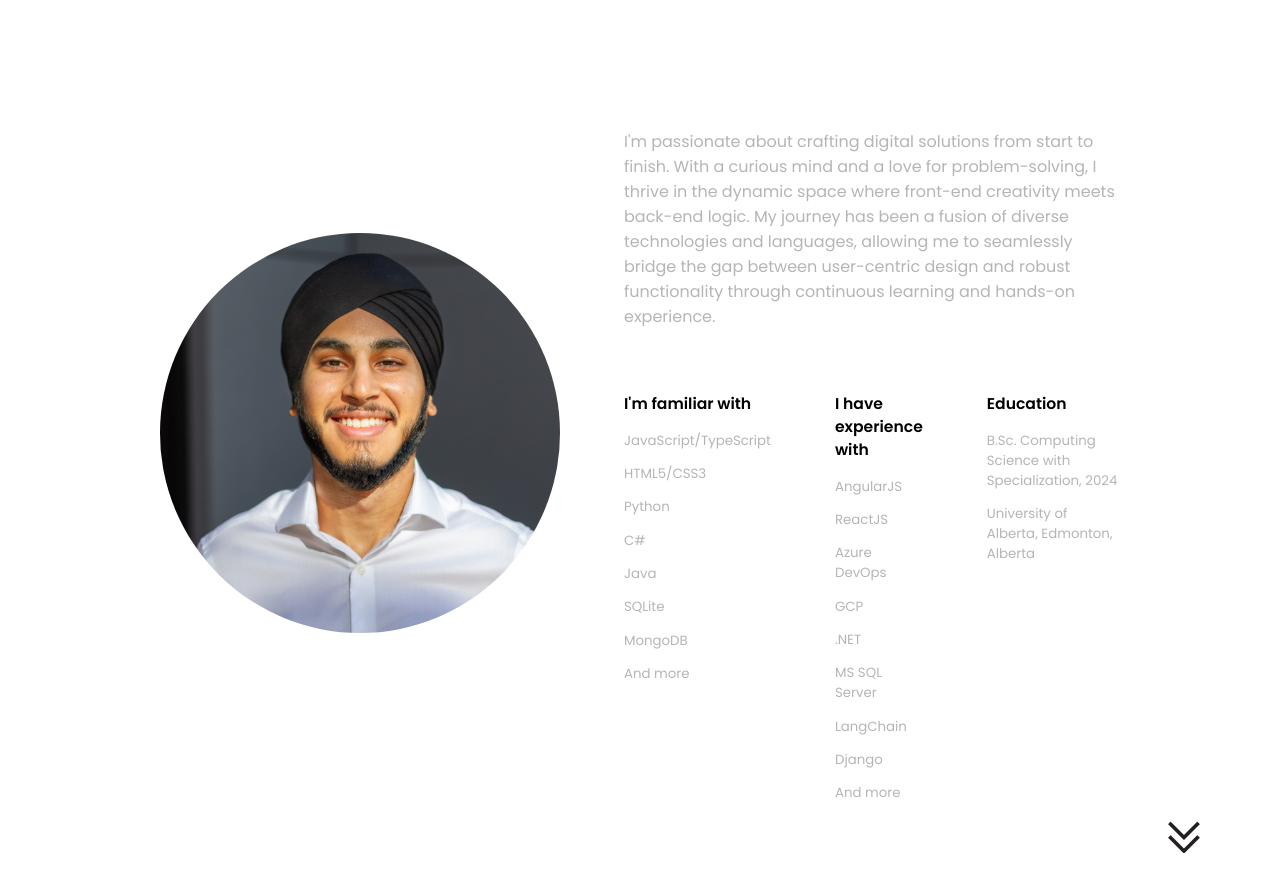
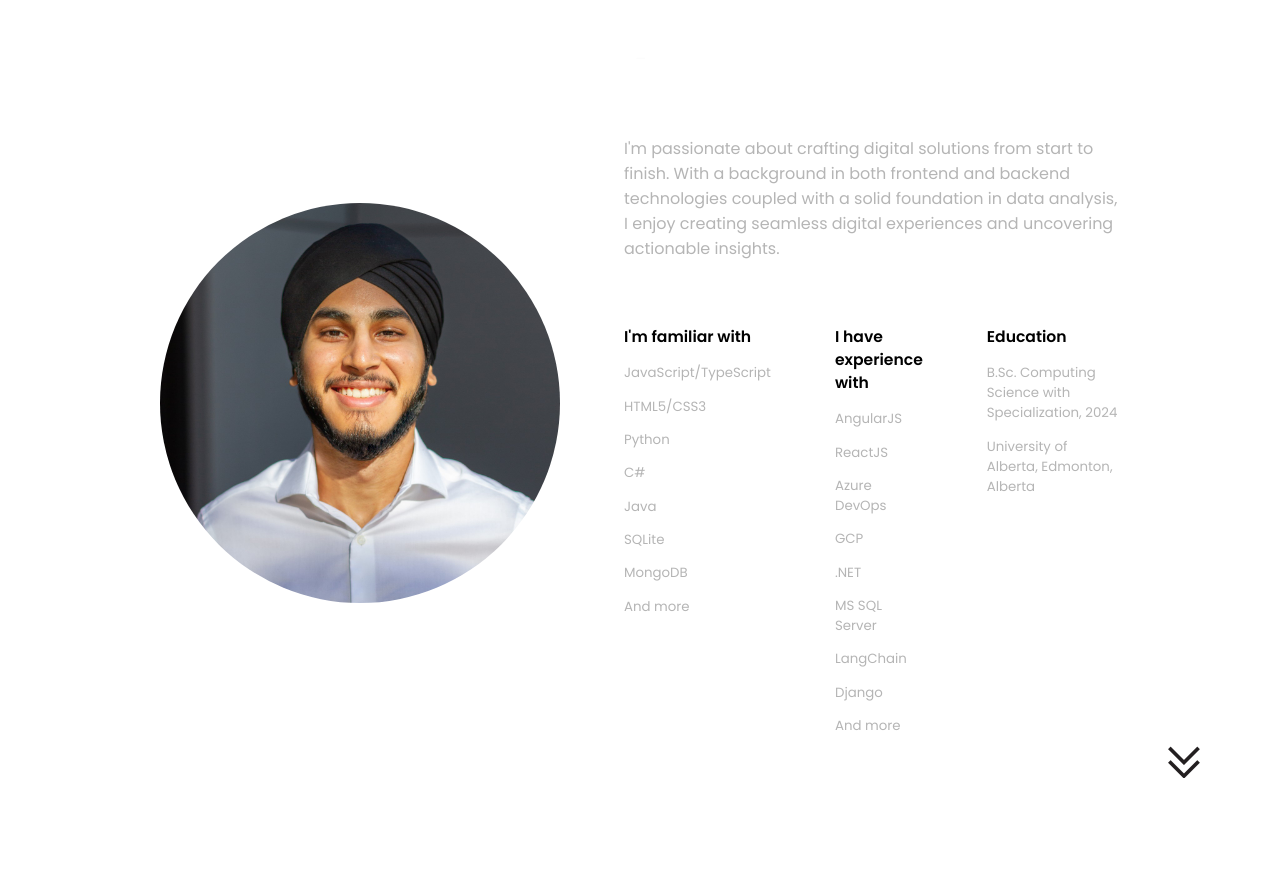
Before and after one commit to gurjogsingh/portfolio, a React (Create React App) app: page / in a window 1280 px wide. Shown: the part 1060-1951 px from the top of the page. Built offline with nearby package versions, Linux system fonts and the light colour scheme.

Commit message:
Changing about me paragraph

```diff
--- a/src/App.js
+++ b/src/App.js
@@ -135,7 +135,7 @@ function App() {
             <div className='aboutDetailsContainer'>
               <div className='aboutContainers'>
                 <div className='textContainer'>
-                  <p>I'm passionate about crafting digital solutions from start to finish. With a curious mind and a love for problem-solving, I thrive in the dynamic space where front-end creativity meets back-end logic. My journey has been a fusion of diverse technologies and languages, allowing me to seamlessly bridge the gap between user-centric design and robust functionality through continuous learning and hands-on experience.</p>
+                  <p>I'm passionate about crafting digital solutions from start to finish. With a background in both frontend and backend technologies coupled with a solid foundation in data analysis, I enjoy creating seamless digital experiences and uncovering actionable insights.</p>
                 </div>
                 <div className='rowWrap'>
                   <div>
```
